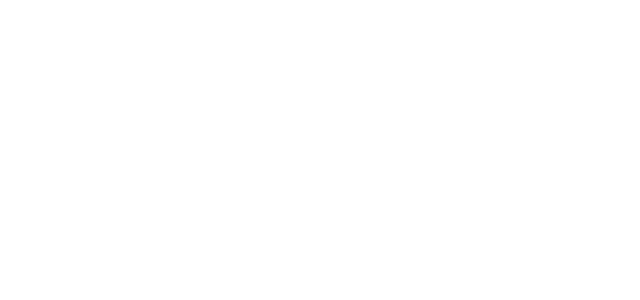
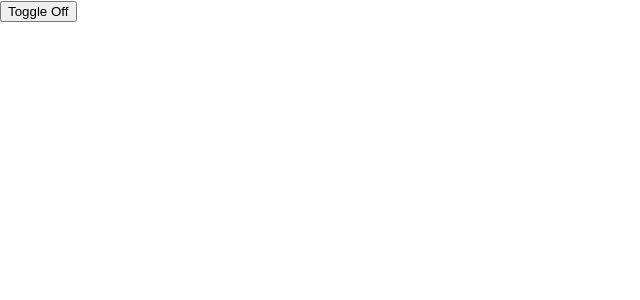
Before and after one commit to TranVuHoang/react-evd, a React (Create React App) app: page / in a window 1280 px wide. Shown: the top 300 px of the page, without its empty margins (0-640 px from the left). Built offline with nearby package versions, Linux system fonts and the light colour scheme.

Commit message:
#23 Thay đổi giá trị cho biến state: () => setSate(valueNew)

```diff
--- a/src/Components/state/Toggle.jsx
+++ b/src/Components/state/Toggle.jsx
@@ -17,10 +17,19 @@
   // const [a, b] = [1, 2];
   // console.log(a, b);
 
+  // initialize value: boolean(true, false), number(1,2,3,...), string("Hoàng IT"), undefine, null, object(usename: "Hoàng Trần", age: 29), array[1,2,3,...]
+
+  // const [title, setTitle]
+  // const [isActive, setIsActive]
+
   const [on, setOn] = useState(false);
-  console.log(on, setOn); // [false, function], giá trị của biến on chính bằng giá trị khởi tạp của useState(false) chính là giá trị false.
+  console.log(">>>: ", on); // [false, function], giá trị của biến on chính bằng giá trị khởi tạp của useState(false) chính là giá trị false.
 
-  return <div className="toggle"></div>;
+  return (
+    <button className="toggle" onClick={() => setOn(true)}>
+      Toggle {on ? "On" : "Off"}
+    </button>
+  );
 };
 
 export default Toggle;
```
